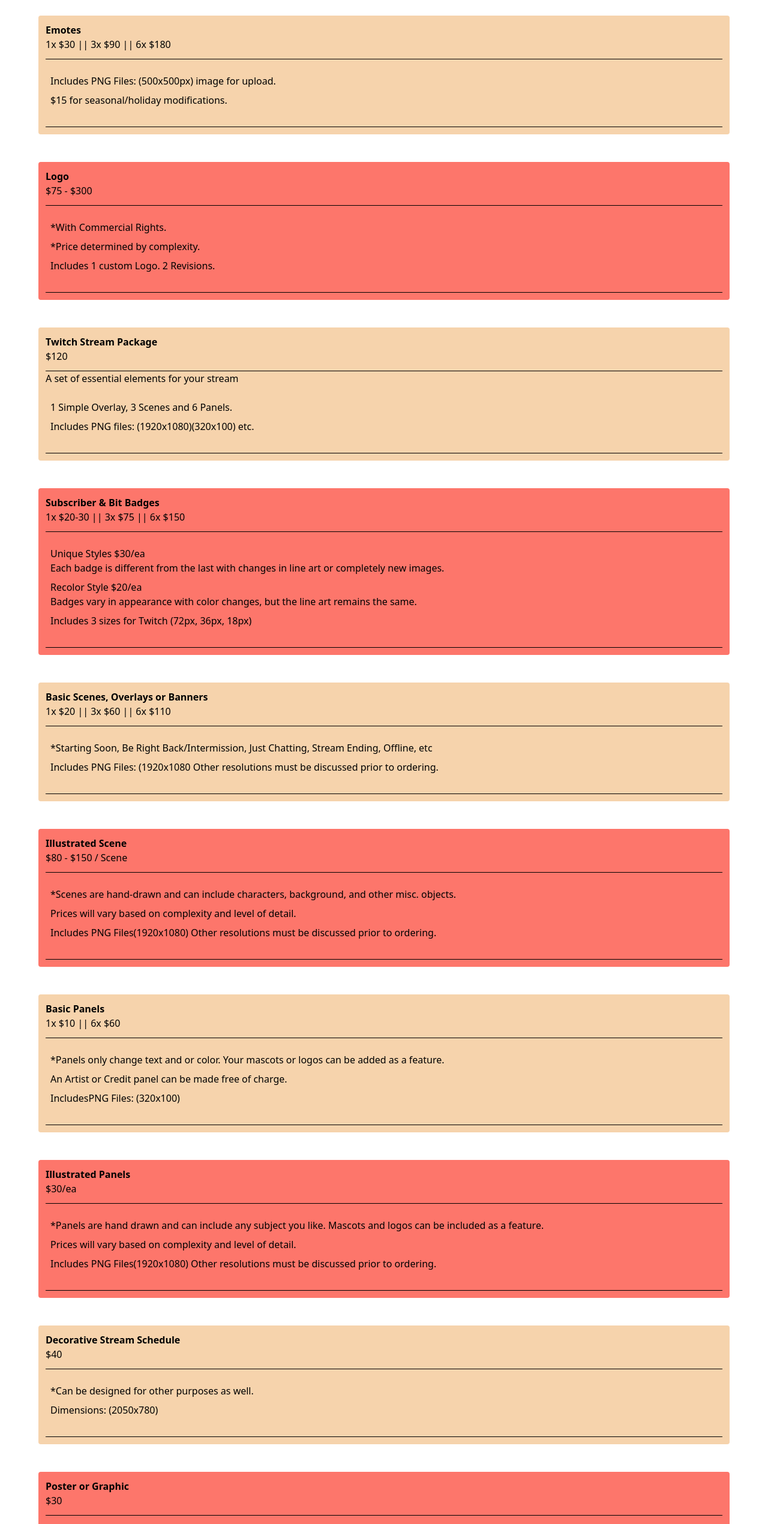
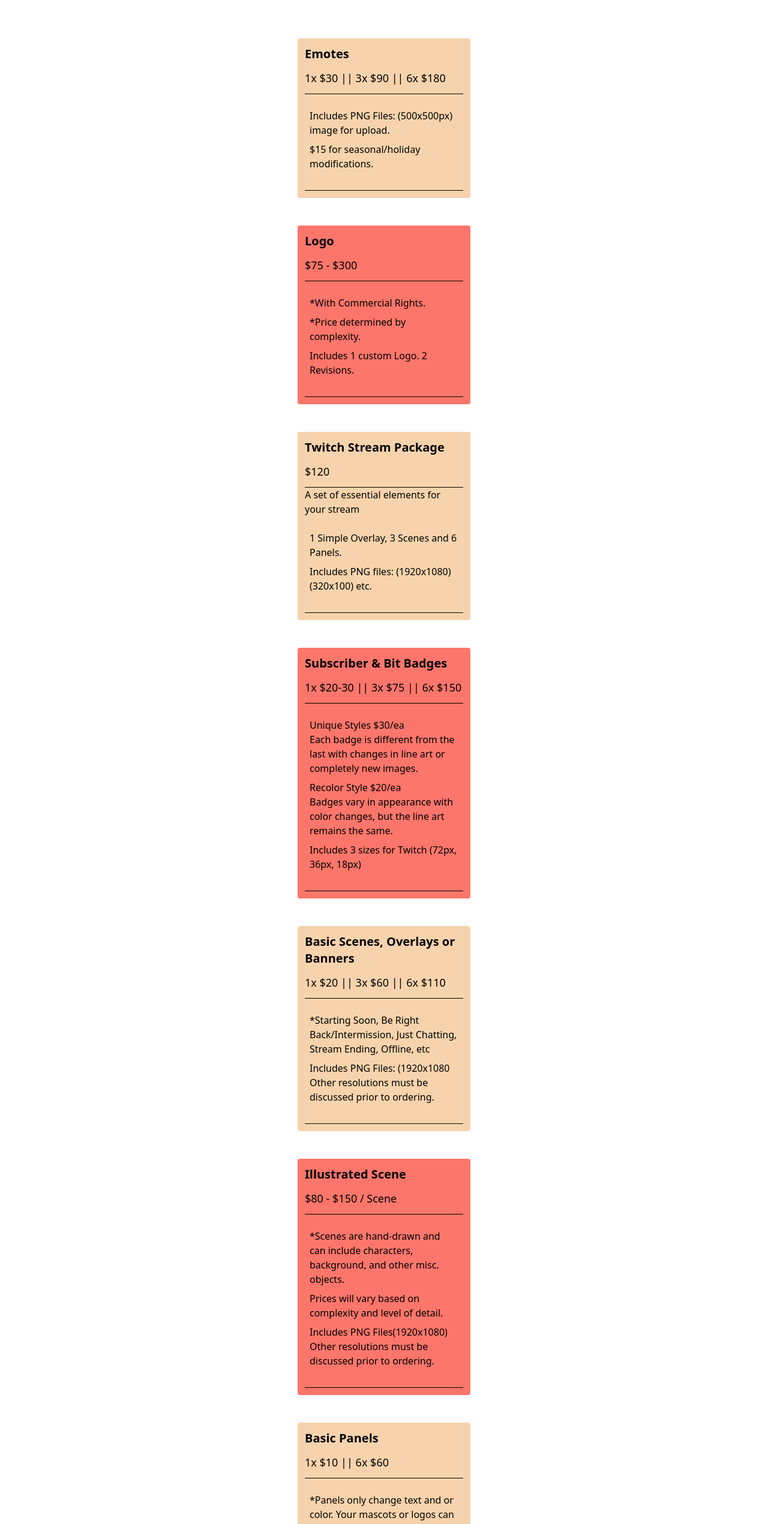
Before and after one commit to Huntthee/next-desert-site, a Next.js app: page /components/commissions-content in a window 1280 px wide. Shown: the top 2541 px of the page at 60% size. Built offline with nearby package versions, Linux system fonts and the light colour scheme; a web font is replaced by a local one.

Commit message:
applied desktop styles for commissions page

```diff
--- a/pages/components/commissions-content.tsx
+++ b/pages/components/commissions-content.tsx
@@ -1,9 +1,9 @@
 export default function CommissionContent() {
   return (
     <>
-      <article className="bg-lorange p-2 mx-1 rounded lg:mx-7">
-        <h2 className="font-bold">Emotes</h2>
-        <h3 className="mb-2">1x $30 || 3x $90 || 6x $180</h3>
+      <article className="bg-lorange p-2 mx-1 rounded lg:mx-7 xl:mx-10 xl:mt-7">
+        <h2 className="font-bold xl:text-xl xl:pb-2">Emotes</h2>
+        <h3 className="mb-2 xl:text-lg">1x $30 || 3x $90 || 6x $180</h3>
         <hr />
         <figure className="my-4 px-1">
           <ul>
@@ -14,9 +14,9 @@
         <hr />
       </article>
 
-      <article className="bg-salmon p-2 mx-1 rounded lg:mx-7">
-        <h2 className="font-bold">Logo</h2>
-        <h3 className="mb-2">$75 - $300</h3>
+      <article className="bg-salmon p-2 mx-1 rounded lg:mx-7 xl:mx-10">
+        <h2 className="font-bold xl:text-xl xl:pb-2">Logo</h2>
+        <h3 className="mb-2 xl:text-lg">$75 - $300</h3>
         <hr />
         <figure className="my-4 px-1">
           <ul>
@@ -28,9 +28,9 @@
         <hr />
       </article>
 
-      <article className="bg-lorange p-2 mx-1 rounded lg:mx-7">
-        <h2 className="font-bold">Twitch Stream Package</h2>
-        <h3 className="mb-2">$120</h3>
+      <article className="bg-lorange p-2 mx-1 rounded lg:mx-7 xl:mx-10">
+        <h2 className="font-bold xl:text-xl xl:pb-2">Twitch Stream Package</h2>
+        <h3 className="mb-2 xl:text-lg">$120</h3>
         <hr />
         <h3>A set of essential elements for your stream</h3>
         <figure className="my-4 px-1">
@@ -42,9 +42,9 @@
         <hr />
       </article>
 
-      <article className="bg-salmon p-2 mx-1 rounded lg:mx-7">
-        <h2 className="font-bold">Subscriber & Bit Badges</h2>
-        <h3 className="mb-2">1x $20-30 || 3x $75 || 6x $150</h3>
+      <article className="bg-salmon p-2 mx-1 rounded lg:mx-7 xl:mx-10">
+        <h2 className="font-bold xl:text-xl xl:pb-2">Subscriber & Bit Badges</h2>
+        <h3 className="mb-2 xl:text-lg">1x $20-30 || 3x $75 || 6x $150</h3>
         <hr />
         <figure className="my-4 px-1">
           <ul>
@@ -64,9 +64,9 @@
         <hr />
       </article>
 
-      <article className="bg-lorange p-2 mx-1 rounded lg:mx-7">
-        <h2 className="font-bold">Basic Scenes, Overlays or Banners</h2>
-        <h3 className="mb-2">1x $20 || 3x $60 || 6x $110</h3>
+      <article className="bg-lorange p-2 mx-1 rounded lg:mx-7 xl:mx-10">
+        <h2 className="font-bold xl:text-xl xl:pb-2">Basic Scenes, Overlays or Banners</h2>
+        <h3 className="mb-2 xl:text-lg">1x $20 || 3x $60 || 6x $110</h3>
         <hr />
         <figure className="my-4 px-1">
           <ul>
@@ -83,9 +83,9 @@
         <hr />
       </article>
 
-      <article className="bg-salmon p-2 mx-1 rounded lg:mx-7">
-        <h2 className="font-bold">Illustrated Scene</h2>
-        <h3 className="mb-2">$80 - $150 / Scene</h3>
+      <article className="bg-salmon p-2 mx-1 rounded lg:mx-7 xl:mx-10">
+        <h2 className="font-bold xl:text-xl xl:pb-2">Illustrated Scene</h2>
+        <h3 className="mb-2 xl:text-lg">$80 - $150 / Scene</h3>
         <hr />
         <figure className="my-4 px-1">
           <ul>
@@ -103,9 +103,9 @@
         <hr />
       </article>
 
-      <article className="bg-lorange p-2 mx-1 rounded lg:mx-7">
-        <h2 className="font-bold">Basic Panels</h2>
-        <h3 className="mb-2">1x $10 || 6x $60</h3>
+      <article className="bg-lorange p-2 mx-1 rounded lg:mx-7 xl:mx-10">
+        <h2 className="font-bold xl:text-xl xl:pb-2">Basic Panels</h2>
+        <h3 className="mb-2 xl:text-lg">1x $10 || 6x $60</h3>
         <hr />
         <figure className="my-4 px-1">
           <ul>
@@ -120,9 +120,9 @@
         <hr />
       </article>
 
-      <article className="bg-salmon p-2 mx-1 rounded lg:mx-7">
-        <h2 className="font-bold">Illustrated Panels</h2>
-        <h3 className="mb-2">$30/ea</h3>
+      <article className="bg-salmon p-2 mx-1 rounded lg:mx-7 xl:mx-10">
+        <h2 className="font-bold xl:text-xl xl:pb-2">Illustrated Panels</h2>
+        <h3 className="mb-2 xl:text-lg">$30/ea</h3>
         <hr />
         <figure className="my-4 px-1">
           <ul>
@@ -140,9 +140,9 @@
         <hr />
       </article>
 
-      <article className="bg-lorange p-2 mx-1 rounded lg:mx-7">
-        <h2 className="font-bold">Decorative Stream Schedule</h2>
-        <h3 className="mb-2">$40</h3>
+      <article className="bg-lorange p-2 mx-1 rounded lg:mx-7 xl:mx-10">
+        <h2 className="font-bold xl:text-xl xl:pb-2">Decorative Stream Schedule</h2>
+        <h3 className="mb-2 xl:text-lg">$40</h3>
         <hr />
         <figure className="my-4 px-1">
           <ul>
@@ -153,9 +153,9 @@
         <hr />
       </article>
 
-      <article className="bg-salmon p-2 mx-1 rounded lg:mx-7">
-        <h2 className="font-bold">Poster or Graphic</h2>
-        <h3 className="mb-2">$30</h3>
+      <article className="bg-salmon p-2 mx-1 rounded lg:mx-7 xl:mx-10">
+        <h2 className="font-bold xl:text-xl xl:pb-2">Poster or Graphic</h2>
+        <h3 className="mb-2 xl:text-lg">$30</h3>
         <hr />
         <figure className="my-4 px-1">
           <ul>
@@ -166,9 +166,9 @@
         <hr />
       </article>
 
-      <article className="bg-lorange p-2 mx-1 rounded lg:mx-7">
-        <h2 className="font-bold">Profile Picture / Avatar / Icon</h2>
-        <h3 className="mb-2">$35</h3>
+      <article className="bg-lorange p-2 mx-1 rounded lg:mx-7 xl:mx-10 xl:mb-8">
+        <h2 className="font-bold xl:text-xl xl:pb-2">Profile Picture / Avatar / Icon</h2>
+        <h3 className="mb-2 xl:text-lg">$35</h3>
         <hr />
         <figure className="my-4 px-1">
           <ul>
```
